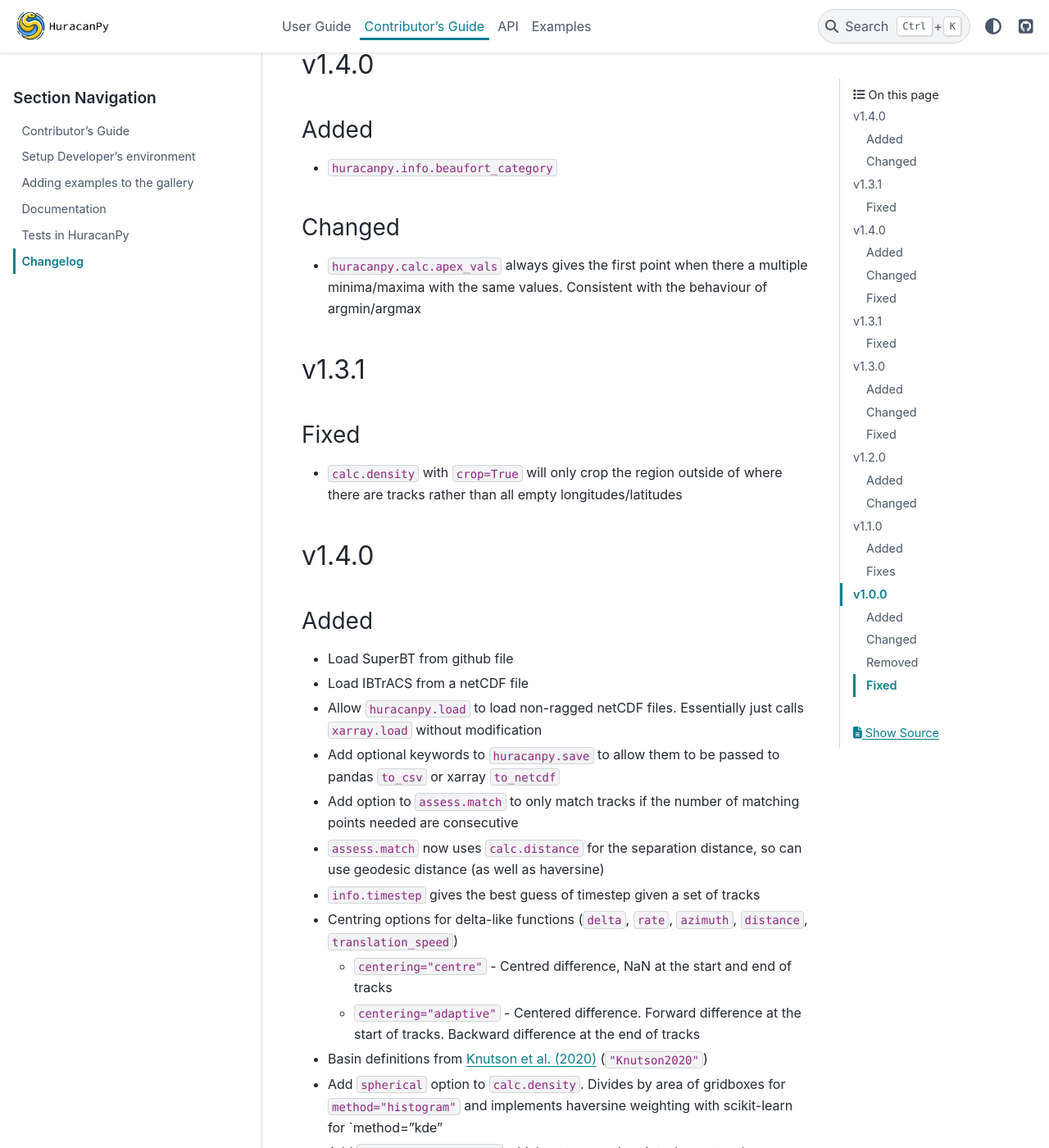
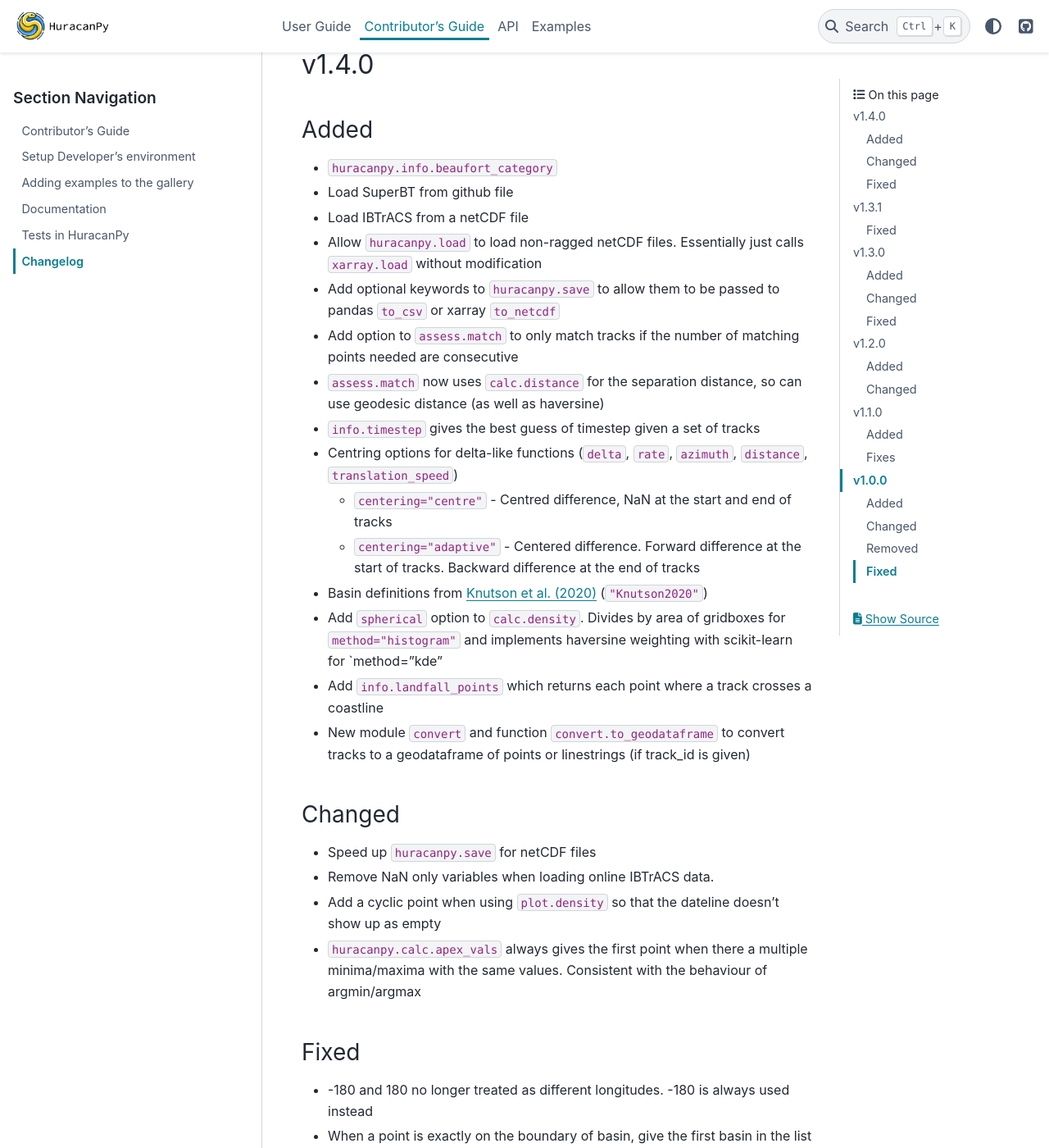
Before and after one commit to Huracan-project/huracanpy, a Sphinx documentation site: the page built from docs/dev_guide/changelog.md, in a window 1280 px wide and 1400 px high, scrolled down 290 px. Shown: the whole window at 82% size. Built offline with Sphinx 7.4.7 and the PyData theme 0.15.4, drawn with Linux system fonts in a browser that asks for light colours; some of the changed text lies outside the part shown.

Commit message:
Fix merged changelog

```diff
--- a/docs/dev_guide/changelog.md
+++ b/docs/dev_guide/changelog.md
@@ -8,16 +8,6 @@ and this project adheres to [Semantic Versioning](https://semver.org/spec/v2.0.0
 ## v1.4.0
 ### Added
 - `huracanpy.info.beaufort_category`
-
-### Changed
-- `huracanpy.calc.apex_vals` always gives the first point when there a multiple minima/maxima with the same values. Consistent with the behaviour of argmin/argmax
-
-## v1.3.1
-### Fixed
-- `calc.density` with `crop=True` will only crop the region outside of where there are tracks rather than all empty longitudes/latitudes
-
-## v1.4.0
-### Added
 - Load SuperBT from github file
 - Load IBTrACS from a netCDF file
 - Allow `huracanpy.load` to load non-ragged netCDF files. Essentially just calls `xarray.load` without modification
@@ -44,7 +35,7 @@ and this project adheres to [Semantic Versioning](https://semver.org/spec/v2.0.0
 
 ## v1.3.1
 ### Fixed
-- `calc.density` with `crop=True` no longer removes empty rows/columns inside the bounds of the data.
+- `calc.density` with `crop=True` will only crop the region outside of where there are tracks rather than all empty longitudes/latitudes
 
 ## v1.3.0
 ### Added
```
Also changed, not shown: other parts of docs/dev_guide/changelog.md (+1 -0 lines).
